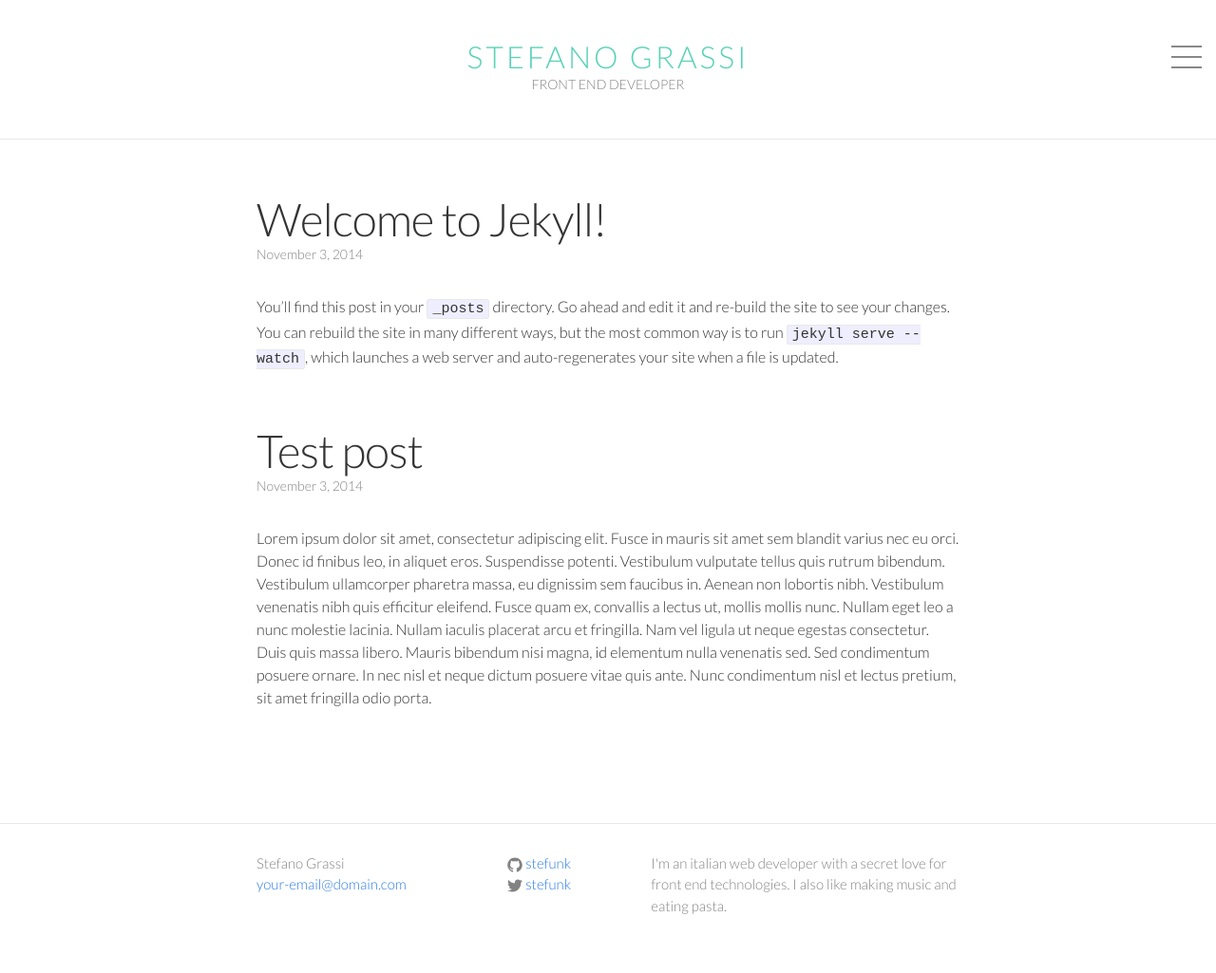
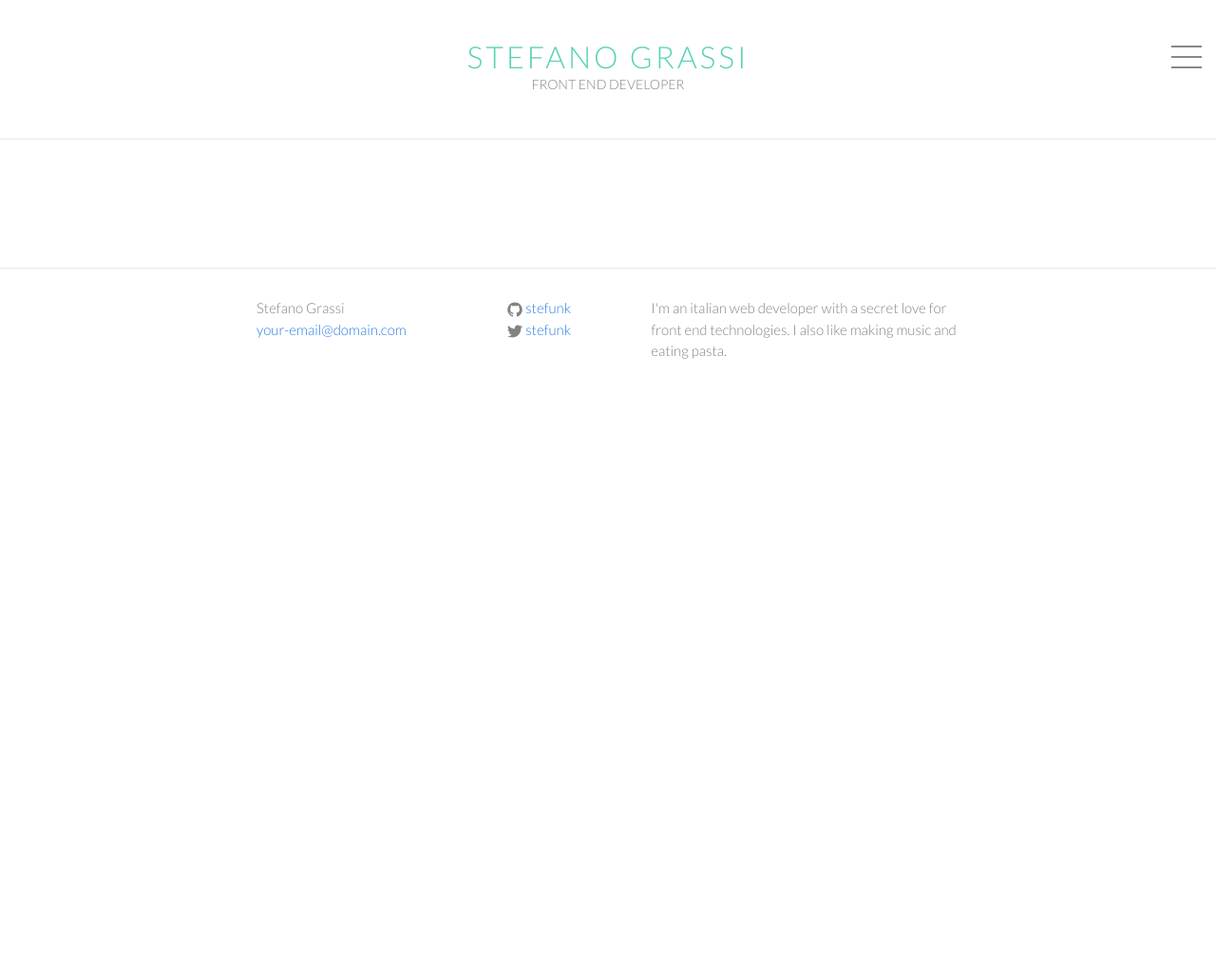
Before and after one commit to stefunk/stefunk.github.io, a Jekyll site: the page built from index.html, in a window 1280 px wide. Shown: the whole page at 95% size. Built offline with Jekyll 4.4.1, drawn with Linux system fonts in a browser that asks for light colours; nearby versions of some CDN libraries; after the commit the page ends 900 px from its top, so only the background shows below that.

```diff
--- a/_posts/2014-11-03-test-post.markdown
+++ /dev/null
@@ -1,16 +0,0 @@
----
-layout: post
-title:  "Test post"
-date:   2014-11-03 21:22:43
-categories: post
----
-
-Lorem ipsum dolor sit amet, consectetur adipiscing elit. Fusce in mauris sit amet sem blandit varius nec eu orci. Donec id finibus leo, in aliquet eros. Suspendisse potenti. Vestibulum vulputate tellus quis rutrum bibendum. Vestibulum ullamcorper pharetra massa, eu dignissim sem faucibus in. Aenean non lobortis nibh. Vestibulum venenatis nibh quis efficitur eleifend. Fusce quam ex, convallis a lectus ut, mollis mollis nunc. Nullam eget leo a nunc molestie lacinia. Nullam iaculis placerat arcu et fringilla. Nam vel ligula ut neque egestas consectetur. Duis quis massa libero. Mauris bibendum nisi magna, id elementum nulla venenatis sed. Sed condimentum posuere ornare. In nec nisl et neque dictum posuere vitae quis ante. Nunc condimentum nisl et lectus pretium, sit amet fringilla odio porta.
-
-Nulla condimentum dolor nec sapien dignissim vehicula. Aliquam sit amet auctor nisl. Etiam in erat dolor. Morbi nec tortor placerat, mattis magna a, bibendum diam. Vivamus vitae lacus vitae est finibus porttitor. Ut non metus tristique dolor consectetur fermentum. In id ultricies ex. Phasellus at elementum nisi.
-
-Nullam sagittis nec erat id condimentum. Nulla ut efficitur ex. Mauris auctor nibh enim, id finibus est tincidunt quis. Vestibulum congue dui in neque viverra facilisis. Vestibulum ante ipsum primis in faucibus orci luctus et ultrices posuere cubilia Curae; Etiam mollis leo a fringilla elementum. Pellentesque habitant morbi tristique senectus et netus et malesuada fames ac turpis egestas. Vivamus diam turpis, viverra eget eros in, cursus pellentesque tellus. Nam sed augue ac turpis dignissim maximus. Nam faucibus turpis eget ullamcorper sodales. Duis venenatis nibh id vehicula volutpat.
-
-Sed volutpat lorem nec congue vestibulum. Morbi placerat augue dui, eget consectetur urna pulvinar nec. Phasellus purus est, sagittis et nunc ut, cursus tristique enim. Interdum et malesuada fames ac ante ipsum primis in faucibus. Nulla augue ex, interdum et sagittis nec, consectetur ac ante. Vivamus posuere diam velit, ac efficitur lorem sollicitudin eget. Vivamus eleifend est diam, vehicula elementum nisl convallis in.
-
-Fusce tincidunt, mauris in tempus posuere, turpis sapien sagittis ex, ut suscipit nisl velit id libero. Cras rhoncus sit amet mi at venenatis. Sed eget libero risus. Vivamus volutpat lorem purus, eu vulputate purus aliquet vel. In iaculis sollicitudin fringilla. Nulla leo lacus, lobortis et porta at, semper at sem. Nam mattis mauris vel sapien lobortis, vitae lacinia odio elementum. Quisque sed eros volutpat, feugiat sem et, congue ex. Aenean interdum elit a ultrices fermentum. Cras vitae maximus enim. Aliquam nisl urna, accumsan at ultricies in, tempor et justo. Aliquam erat volutpat. Duis molestie rhoncus est, at imperdiet est venenatis eu. Vestibulum eget odio quis ligula euismod interdum sed at mi.
--- a/_posts/2014-11-03-welcome-to-jekyll.markdown
+++ /dev/null
@@ -1,25 +0,0 @@
----
-layout: post
-title:  "Welcome to Jekyll!"
-date:   2014-11-03 21:22:43
-categories: jekyll update
----
-You’ll find this post in your `_posts` directory. Go ahead and edit it and re-build the site to see your changes. You can rebuild the site in many different ways, but the most common way is to run `jekyll serve --watch`, which launches a web server and auto-regenerates your site when a file is updated.
-
-To add new posts, simply add a file in the `_posts` directory that follows the convention `YYYY-MM-DD-name-of-post.ext` and includes the necessary front matter. Take a look at the source for this post to get an idea about how it works.
-
-Jekyll also offers powerful support for code snippets:
-
-{% highlight ruby %}
-def print_hi(name)
-  puts "Hi, #{name}"
-end
-print_hi('Tom')
-#=> prints 'Hi, Tom' to STDOUT.
-{% endhighlight %}
-
-Check out the [Jekyll docs][jekyll] for more info on how to get the most out of Jekyll. File all bugs/feature requests at [Jekyll’s GitHub repo][jekyll-gh]. If you have questions, you can ask them on [Jekyll’s dedicated Help repository][jekyll-help].
-
-[jekyll]:      http://jekyllrb.com
-[jekyll-gh]:   https://github.com/jekyll/jekyll
-[jekyll-help]: https://github.com/jekyll/jekyll-help
```
Also changed, not shown: _includes/head.html (+11 -0 lines), 1 other file.
